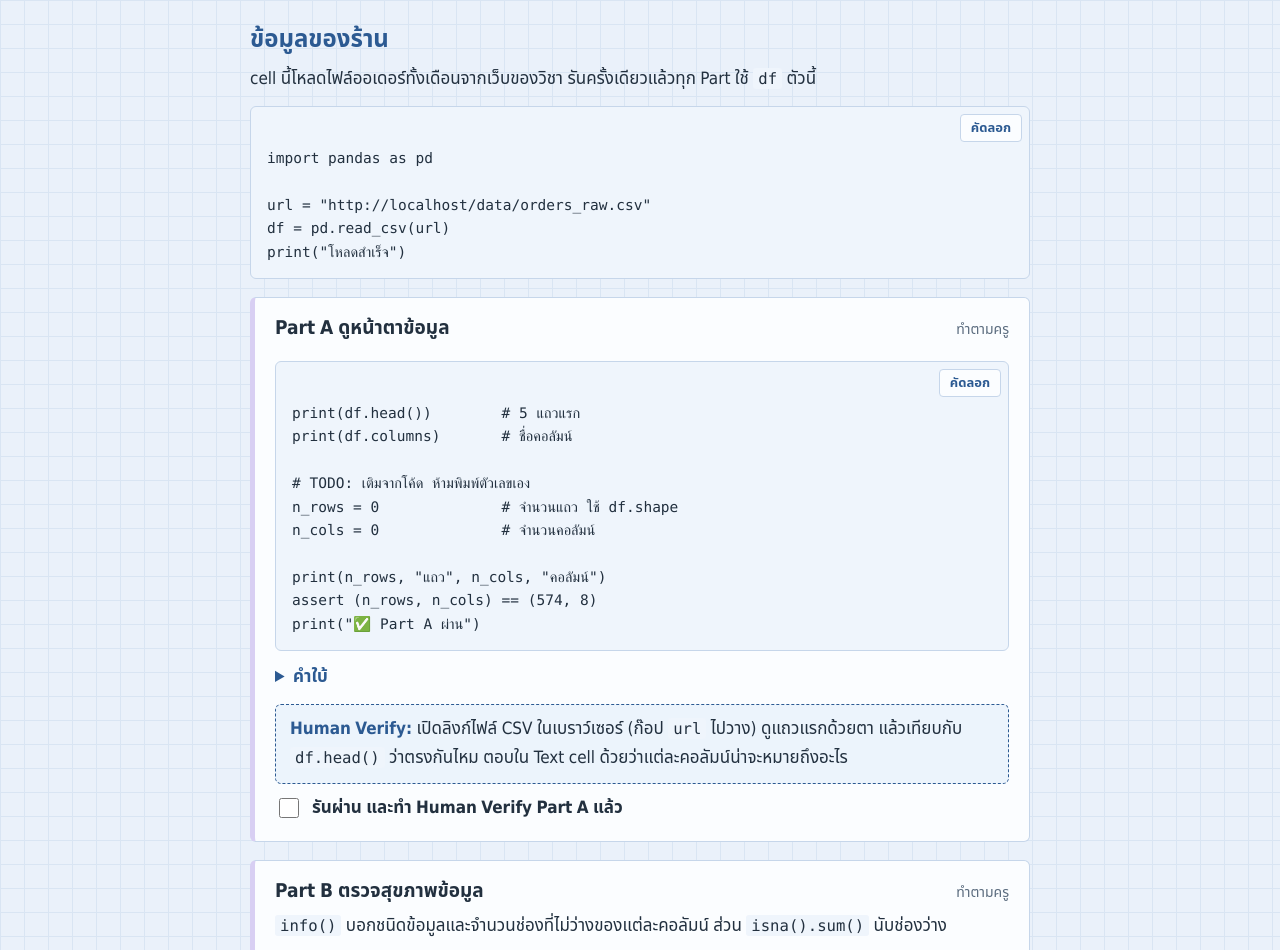
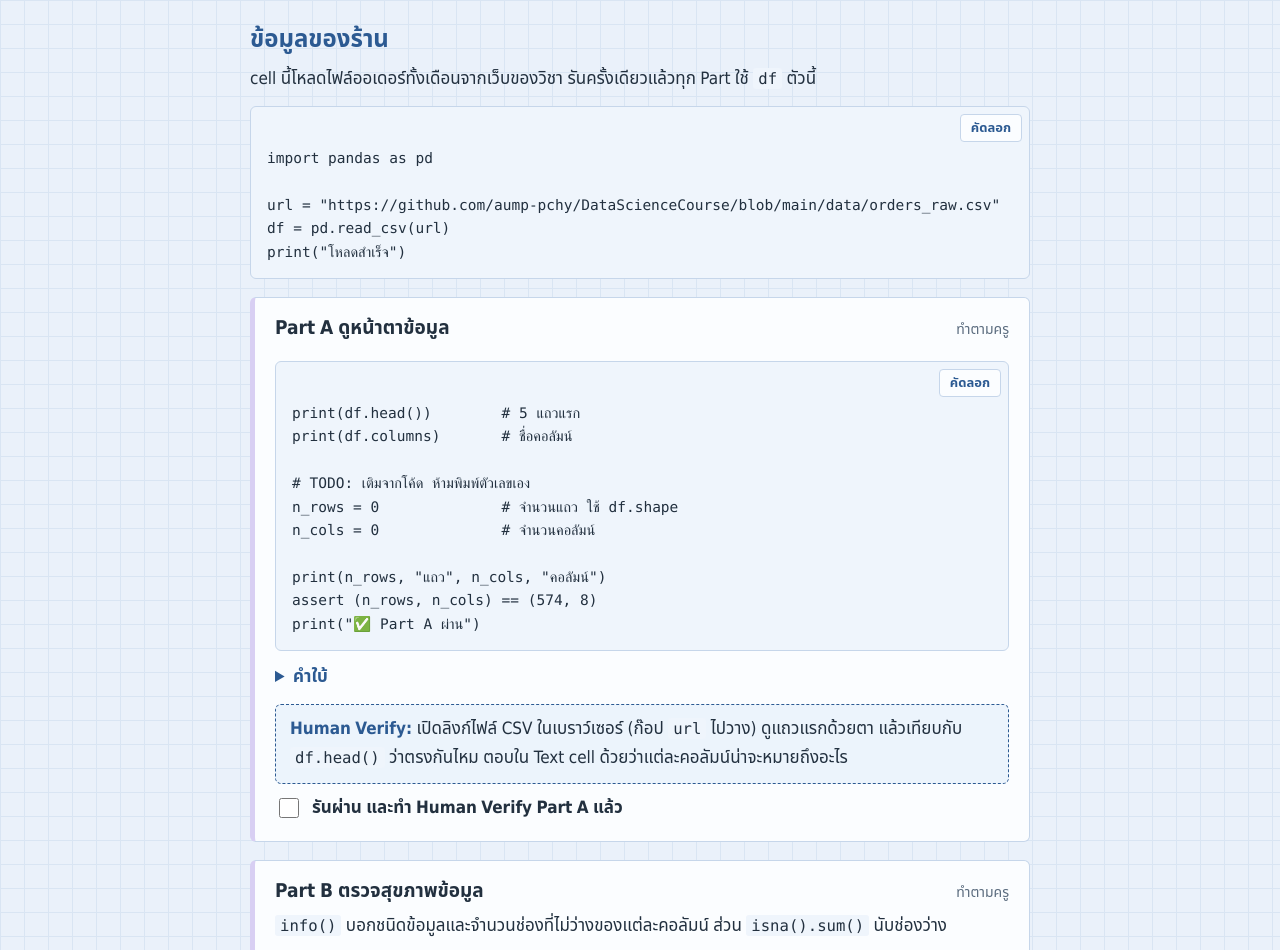
Before and after one commit to aump-pchy/DataScienceCourse, a plain HTML site: page c2.html in a window 1280 px wide. Shown: the part 1800-2750 px from the top of the page. Drawn offline with Linux system fonts and the light colour scheme; a web font is replaced by a local one.

Commit message:
Update URL to point to GitHub raw CSV file

```diff
--- a/c2.html
+++ b/c2.html
@@ -78,7 +78,7 @@ print(students[students["score"] &gt;= 80]["name"])  # ชื่อคนที
   <p>cell นี้โหลดไฟล์ออเดอร์ทั้งเดือนจากเว็บของวิชา รันครั้งเดียวแล้วทุก Part ใช้ <code>df</code> ตัวนี้</p>
 <div class="code"><pre><code>import pandas as pd
 
-url = "{{DATA}}/orders_raw.csv"
+url = "https://github.com/aump-pchy/DataScienceCourse/blob/main/data/orders_raw.csv"
 df = pd.read_csv(url)
 print("โหลดสำเร็จ")</code></pre></div>
   <section class="task" data-task="a">
```
